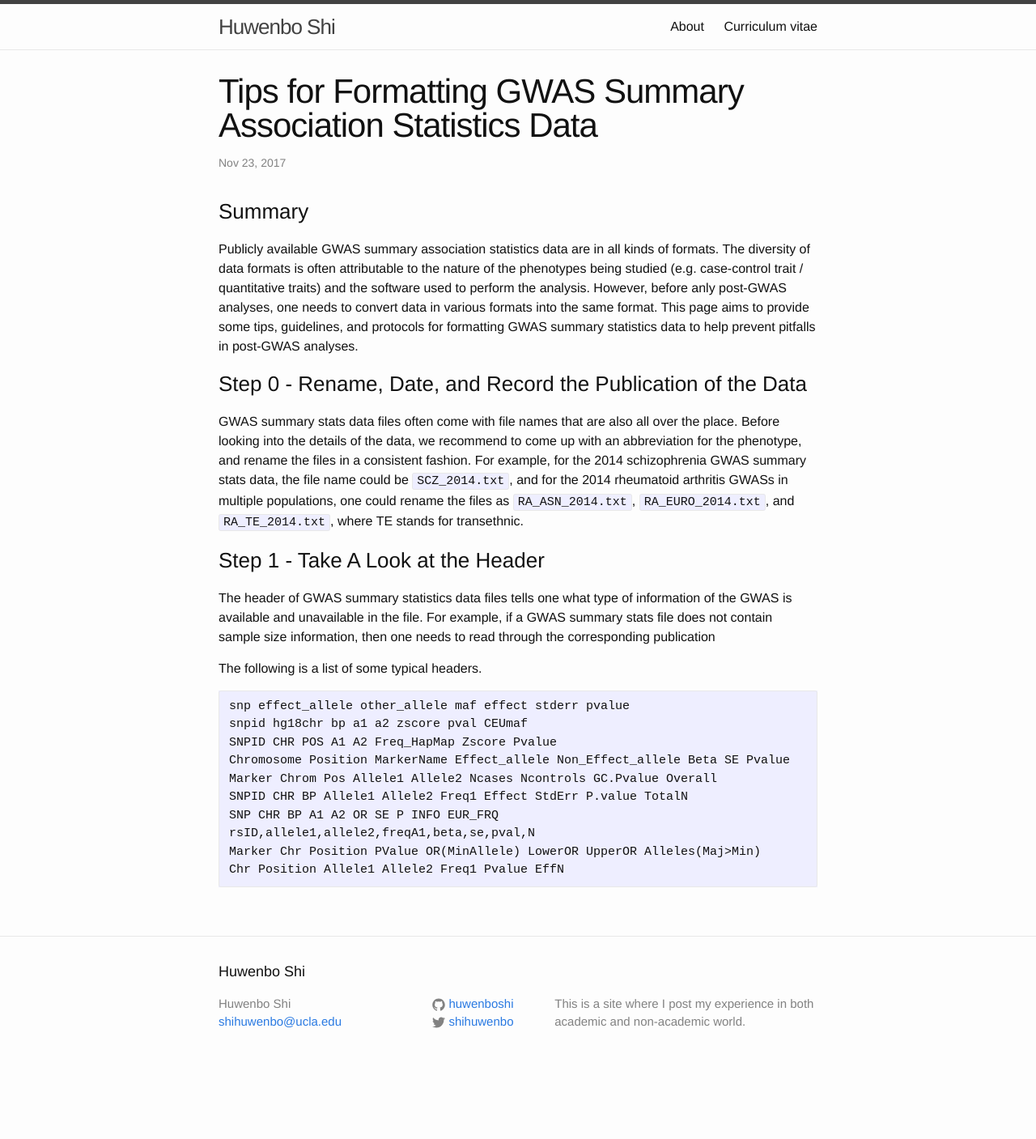
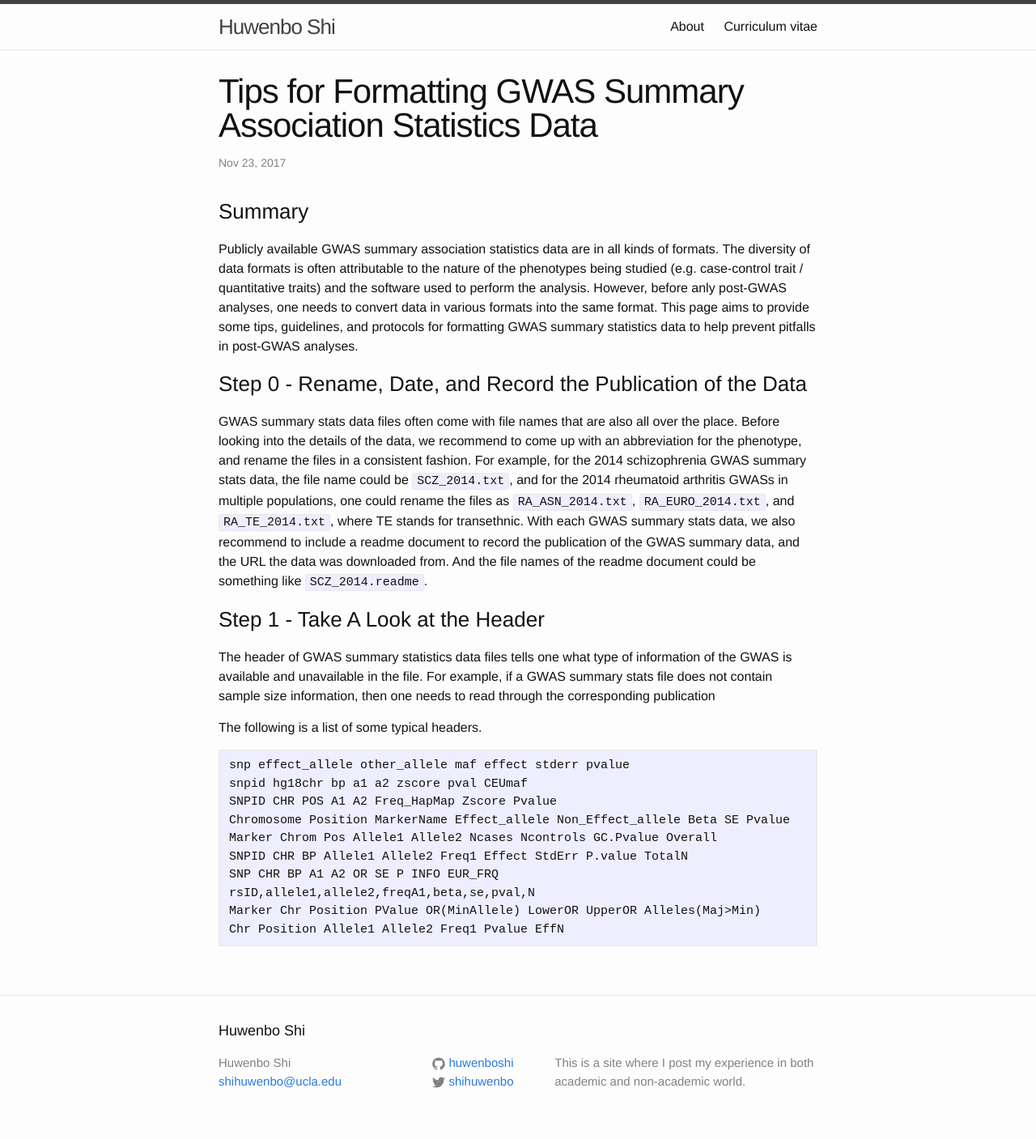
Before and after one commit to huwenboshi/huwenboshi.github.io, a Jekyll site: the page built from _posts/2017-11-23-tips-for-formatting-gwas-summary-stats.markdown, in a window 1280 px wide. Shown: the whole page at 81% size. Built offline with Jekyll 4.4.1, drawn with Linux system fonts in a browser that asks for light colours; before the commit the page ends 1334 px from its top, so only the background shows below that.

Commit message:
updated post

````diff
--- a/_posts/2017-11-23-tips-for-formatting-gwas-summary-stats.markdown
+++ b/_posts/2017-11-23-tips-for-formatting-gwas-summary-stats.markdown
@@ -29,7 +29,11 @@ a consistent fashion. For example, for the 2014 schizophrenia GWAS summary
 stats data, the file name could be ```SCZ_2014.txt```, and for the 2014
 rheumatoid arthritis GWASs in multiple populations, one could rename the
 files as ```RA_ASN_2014.txt```, ```RA_EURO_2014.txt```, and
-```RA_TE_2014.txt```, where TE stands for transethnic.
+```RA_TE_2014.txt```, where TE stands for transethnic. With each GWAS
+summary stats data, we also recommend to include a readme document to record
+the publication of the GWAS summary data, and the URL the data was
+downloaded from. And the file names of the readme document could be something
+like ```SCZ_2014.readme```.
 
 ### Step 1 - Take A Look at the Header
 
````
